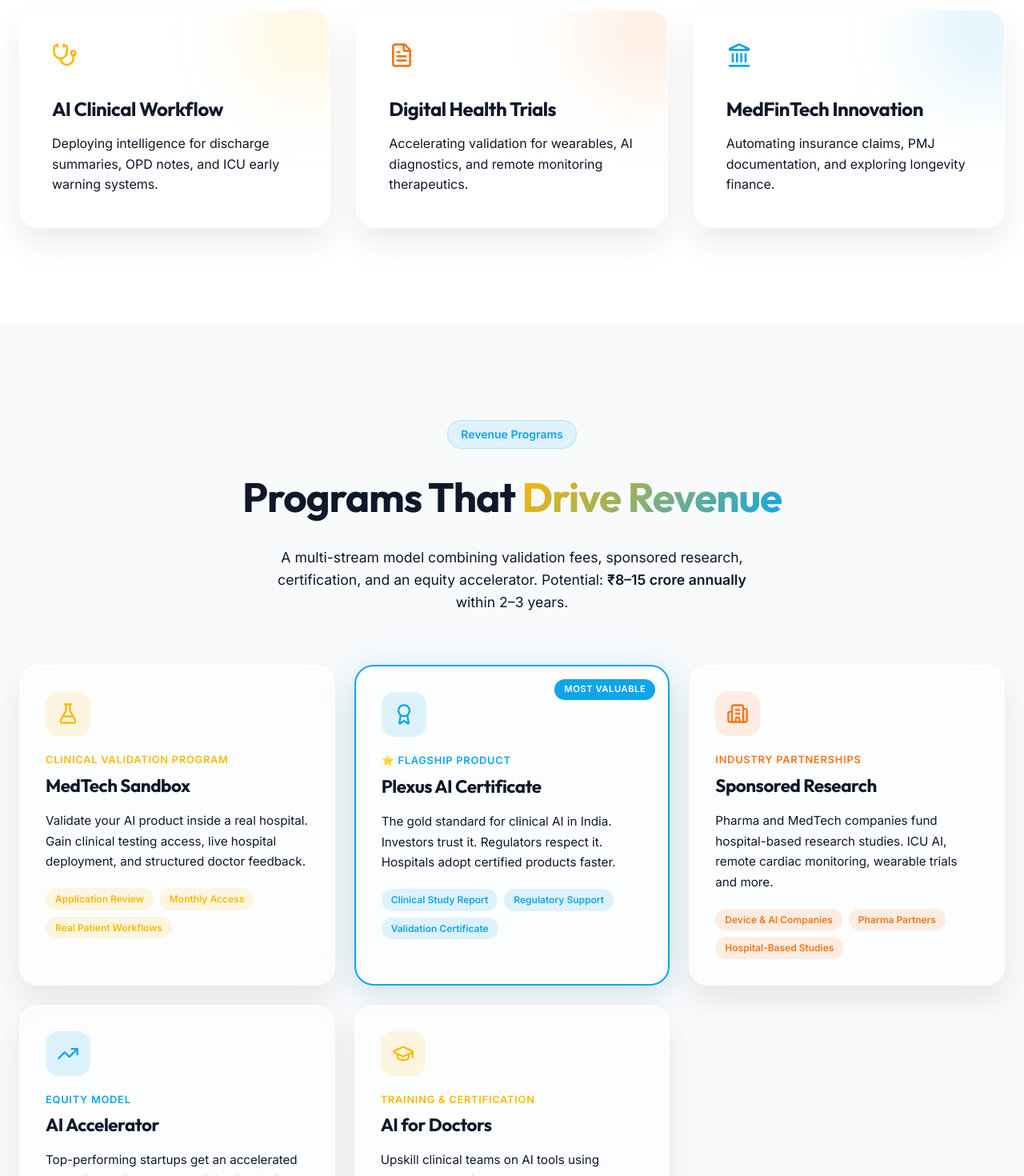
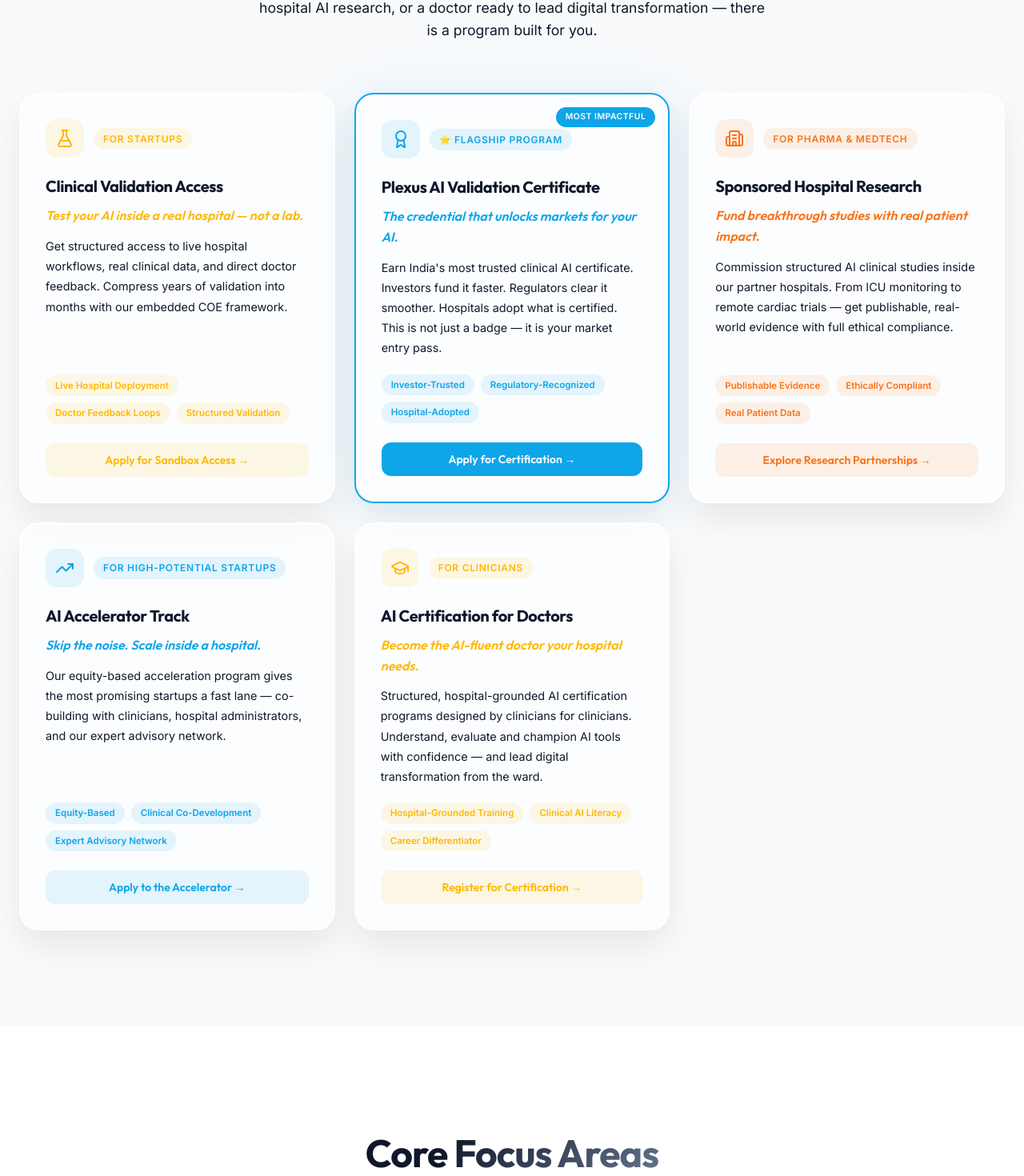
Before and after one commit to nxtwaveventures/plexusai, a React (Vite) app: page / in a window 1280 px wide. Shown: the part 1275-2745 px from the top of the page at 80% size. Built offline with nearby package versions, Linux system fonts and the light colour scheme.

Commit message:
feat: restructure website for client conversion, rewrite Programs and Hero copy

```diff
--- a/src/App.tsx
+++ b/src/App.tsx
@@ -38,8 +38,8 @@
 
       {/* Main Sections */}
       <Hero />
+      <Programs />
       <FocusAreas />
-      <Programs />
       <Sandbox />
     </div>
   );
--- a/src/components/Programs.tsx
+++ b/src/components/Programs.tsx
@@ -6,55 +6,65 @@
 const programs = [
     {
         icon: FlaskConical,
-        color: 'rgba(255, 184, 0, 0.12)',
+        color: 'rgba(255, 184, 0, 0.1)',
         iconColor: 'var(--accent-cyan)',
-        title: 'MedTech Sandbox',
-        subtitle: 'Clinical Validation Program',
-        desc: 'Validate your AI product inside a real hospital. Gain clinical testing access, live hospital deployment, and structured doctor feedback.',
-        tags: ['Application Review', 'Monthly Access', 'Real Patient Workflows'],
+        badge: 'For Startups',
+        title: 'Clinical Validation Access',
+        headline: 'Test your AI inside a real hospital — not a lab.',
+        desc: 'Get structured access to live hospital workflows, real clinical data, and direct doctor feedback. Compress years of validation into months with our embedded COE framework.',
+        cta: 'Apply for Sandbox Access',
+        tags: ['Live Hospital Deployment', 'Doctor Feedback Loops', 'Structured Validation'],
     },
     {
         icon: Award,
-        color: 'rgba(14, 165, 233, 0.12)',
+        color: 'rgba(14, 165, 233, 0.1)',
         iconColor: 'var(--accent-purple)',
-        title: 'Plexus AI Certificate',
-        subtitle: '⭐ Flagship Product',
-        desc: 'The gold standard for clinical AI in India. Investors trust it. Regulators respect it. Hospitals adopt certified products faster.',
-        tags: ['Clinical Study Report', 'Regulatory Support', 'Validation Certificate'],
+        badge: '⭐ Flagship Program',
+        title: 'Plexus AI Validation Certificate',
+        headline: 'The credential that unlocks markets for your AI.',
+        desc: 'Earn India\'s most trusted clinical AI certificate. Investors fund it faster. Regulators clear it smoother. Hospitals adopt what is certified. This is not just a badge — it is your market entry pass.',
+        cta: 'Apply for Certification',
+        tags: ['Investor-Trusted', 'Regulatory-Recognized', 'Hospital-Adopted'],
         highlight: true,
     },
     {
         icon: Building2,
-        color: 'rgba(249, 115, 22, 0.12)',
+        color: 'rgba(249, 115, 22, 0.1)',
         iconColor: 'var(--accent-blue)',
-        title: 'Sponsored Research',
-        subtitle: 'Industry Partnerships',
-        desc: 'Pharma and MedTech companies fund hospital-based research studies. ICU AI, remote cardiac monitoring, wearable trials and more.',
-        tags: ['Device & AI Companies', 'Pharma Partners', 'Hospital-Based Studies'],
+        badge: 'For Pharma & MedTech',
+        title: 'Sponsored Hospital Research',
+        headline: 'Fund breakthrough studies with real patient impact.',
+        desc: 'Commission structured AI clinical studies inside our partner hospitals. From ICU monitoring to remote cardiac trials — get publishable, real-world evidence with full ethical compliance.',
+        cta: 'Explore Research Partnerships',
+        tags: ['Publishable Evidence', 'Ethically Compliant', 'Real Patient Data'],
     },
     {
         icon: TrendingUp,
-        color: 'rgba(14, 165, 233, 0.12)',
+        color: 'rgba(14, 165, 233, 0.1)',
         iconColor: 'var(--accent-purple)',
-        title: 'AI Accelerator',
-        subtitle: 'Equity Model',
-        desc: 'Top-performing startups get an accelerated path with equity-based participation. Build a ₹100–500 crore portfolio over 5–7 years.',
-        tags: ['Equity Partnership', 'Cohort-Based', 'Long-Term Value'],
+        badge: 'For High-Potential Startups',
+        title: 'AI Accelerator Track',
+        headline: 'Skip the noise. Scale inside a hospital.',
+        desc: 'Our equity-based acceleration program gives the most promising startups a fast lane — co-building with clinicians, hospital administrators, and our expert advisory network.',
+        cta: 'Apply to the Accelerator',
+        tags: ['Equity-Based', 'Clinical Co-Development', 'Expert Advisory Network'],
     },
     {
         icon: GraduationCap,
-        color: 'rgba(255, 184, 0, 0.12)',
+        color: 'rgba(255, 184, 0, 0.1)',
         iconColor: 'var(--accent-cyan)',
-        title: 'AI for Doctors',
-        subtitle: 'Training & Certification',
-        desc: 'Upskill clinical teams on AI tools using structured hospital-based programs. Revenue model with 200+ doctors annually.',
-        tags: ['Doctor Certification', 'Hospital Programs', 'Clinical AI Training'],
+        badge: 'For Clinicians',
+        title: 'AI Certification for Doctors',
+        headline: 'Become the AI-fluent doctor your hospital needs.',
+        desc: 'Structured, hospital-grounded AI certification programs designed by clinicians for clinicians. Understand, evaluate and champion AI tools with confidence — and lead digital transformation from the ward.',
+        cta: 'Register for Certification',
+        tags: ['Hospital-Grounded Training', 'Clinical AI Literacy', 'Career Differentiator'],
     },
 ];
 
 const containerVariants = {
     hidden: {},
-    visible: { transition: { staggerChildren: 0.12 } },
+    visible: { transition: { staggerChildren: 0.1 } },
 };
 
 const itemVariants = {
@@ -64,11 +74,11 @@
 
 const Programs = () => {
     const ref = useRef(null);
-    const isInView = useInView(ref, { once: true, margin: '-100px' });
+    const isInView = useInView(ref, { once: true, margin: '-80px' });
 
     return (
         <section id="programs" className="section" style={{ background: 'var(--bg-secondary)', position: 'relative', overflow: 'hidden' }}>
-            <div className="bg-mesh" style={{ opacity: 0.5 }}></div>
+            <div className="bg-mesh" style={{ opacity: 0.4 }}></div>
             <div className="container" ref={ref}>
                 <motion.div
                     initial={{ opacity: 0, y: 40 }}
@@ -76,12 +86,12 @@
                     transition={{ duration: 0.7 }}
                     style={{ textAlign: 'center', marginBottom: '64px' }}
                 >
-                    <div className="badge" style={{ marginBottom: '20px' }}>Revenue Programs</div>
+                    <div className="badge" style={{ marginBottom: '20px' }}>Programs Open for Application</div>
                     <h2 style={{ fontSize: 'clamp(2rem, 4vw, 3.5rem)', marginBottom: '20px' }}>
-                        Programs That <span className="text-gradient-accent">Drive Revenue</span>
+                        What Can You <span className="text-gradient-accent">Apply For?</span>
                     </h2>
-                    <p className="text-secondary" style={{ fontSize: '1.1rem', maxWidth: '620px', margin: '0 auto' }}>
-                        A multi-stream model combining validation fees, sponsored research, certification, and an equity accelerator. Potential: <strong style={{ color: 'var(--text-primary)' }}>₹8–15 crore annually</strong> within 2–3 years.
+                    <p className="text-secondary" style={{ fontSize: '1.1rem', maxWidth: '640px', margin: '0 auto' }}>
+                        Whether you are a startup seeking clinical proof, a pharma company funding hospital AI research, or a doctor ready to lead digital transformation — there is a program built for you.
                     </p>
                 </motion.div>
 
@@ -91,7 +101,7 @@
                     animate={isInView ? 'visible' : 'hidden'}
                     style={{
                         display: 'grid',
-                        gridTemplateColumns: 'repeat(auto-fit, minmax(300px, 1fr))',
+                        gridTemplateColumns: 'repeat(auto-fit, minmax(310px, 1fr))',
                         gap: '24px',
                     }}
                 >
@@ -106,41 +116,65 @@
                                     padding: '32px',
                                     position: 'relative',
                                     overflow: 'hidden',
-                                    border: p.highlight ? '2px solid var(--accent-purple)' : '1px solid rgba(255,255,255,0.5)',
-                                    boxShadow: p.highlight
-                                        ? '0 0 40px rgba(14,165,233,0.15), 0 20px 40px rgba(0,0,0,0.06)'
-                                        : undefined,
+                                    display: 'flex',
+                                    flexDirection: 'column',
+                                    border: p.highlight ? '2px solid var(--accent-purple)' : undefined,
+                                    boxShadow: p.highlight ? '0 0 50px rgba(14,165,233,0.12), 0 20px 40px rgba(0,0,0,0.06)' : undefined,
                                 }}
                             >
                                 {p.highlight && (
                                     <div style={{
                                         position: 'absolute', top: '16px', right: '16px',
                                         background: 'var(--accent-purple)', color: '#fff',
-                                        borderRadius: '999px', fontSize: '0.7rem', fontWeight: 700,
+                                        borderRadius: '999px', fontSize: '0.65rem', fontWeight: 700,
                                         padding: '4px 12px', textTransform: 'uppercase', letterSpacing: '0.05em'
                                     }}>
-                                        Most Valuable
+                                        Most Impactful
                                     </div>
                                 )}
-                                <div style={{ background: p.color, padding: '14px', borderRadius: '16px', display: 'inline-flex', marginBottom: '20px' }}>
-                                    <Icon color={p.iconColor} size={28} />
+
+                                {/* Icon + Badge row */}
+                                <div style={{ display: 'flex', alignItems: 'center', gap: '12px', marginBottom: '20px' }}>
+                                    <div style={{ background: p.color, padding: '12px', borderRadius: '14px', display: 'inline-flex', flexShrink: 0 }}>
+                                        <Icon color={p.iconColor} size={24} />
+                                    </div>
+                                    <span style={{
+                                        fontSize: '0.75rem', fontWeight: 700, color: p.iconColor,
+                                        textTransform: 'uppercase', letterSpacing: '0.06em',
+                                        background: p.color, padding: '4px 12px', borderRadius: '999px'
+                                    }}>{p.badge}</span>
                                 </div>
-                                <p style={{ fontSize: '0.8rem', fontWeight: 600, color: p.iconColor, marginBottom: '4px', textTransform: 'uppercase', letterSpacing: '0.06em' }}>{p.subtitle}</p>
-                                <h3 style={{ fontSize: '1.4rem', marginBottom: '12px', fontWeight: 700 }}>{p.title}</h3>
-                                <p className="text-secondary" style={{ fontSize: '0.95rem', lineHeight: 1.7, marginBottom: '20px' }}>{p.desc}</p>
-                                <div style={{ display: 'flex', flexWrap: 'wrap', gap: '8px' }}>
+
+                                <h3 style={{ fontSize: '1.25rem', marginBottom: '8px', fontWeight: 700 }}>{p.title}</h3>
+                                <p style={{ fontSize: '1rem', fontWeight: 600, color: p.iconColor, marginBottom: '12px', fontStyle: 'italic', fontFamily: 'Outfit' }}>{p.headline}</p>
+                                <p className="text-secondary" style={{ fontSize: '0.9rem', lineHeight: 1.75, marginBottom: '20px', flexGrow: 1 }}>{p.desc}</p>
+
+                                <div style={{ display: 'flex', flexWrap: 'wrap', gap: '8px', marginBottom: '24px' }}>
                                     {p.tags.map(tag => (
                                         <span key={tag} style={{
-                                            background: p.color,
-                                            color: p.iconColor,
-                                            fontSize: '0.75rem',
-                                            fontWeight: 600,
-                                            padding: '4px 12px',
-                                            borderRadius: '999px',
+                                            background: p.color, color: p.iconColor,
+                                            fontSize: '0.72rem', fontWeight: 600,
+                                            padding: '4px 12px', borderRadius: '999px',
                                             border: `1px solid ${p.iconColor}22`,
                                         }}>{tag}</span>
                                     ))}
                                 </div>
+
+                                <a
+                                    href="#sandbox"
+                                    className="btn"
+                                    style={{
+                                        background: p.highlight ? 'var(--accent-purple)' : p.color,
+                                        color: p.highlight ? '#fff' : p.iconColor,
+                                        border: `1.5px solid ${p.iconColor}44`,
+                                        padding: '10px 20px',
+                                        fontSize: '0.875rem',
+                                        borderRadius: '12px',
+                                        textAlign: 'center',
+                                        display: 'block',
+                                        fontWeight: 600,
+                                    }}
+                                >{p.cta} →</a>
                             </motion.div>
                         );
                     })}
```
Also changed, not shown: src/components/Hero.tsx (+8 -8 lines).
